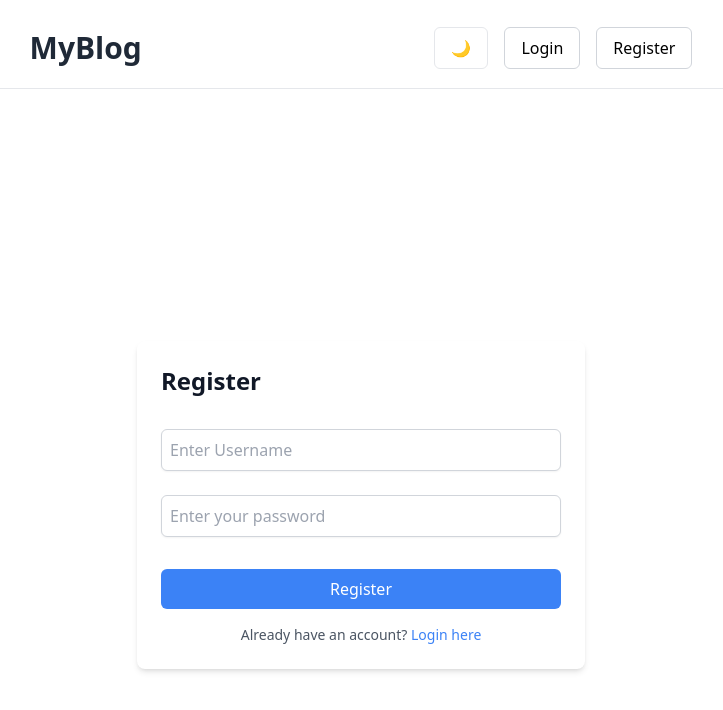
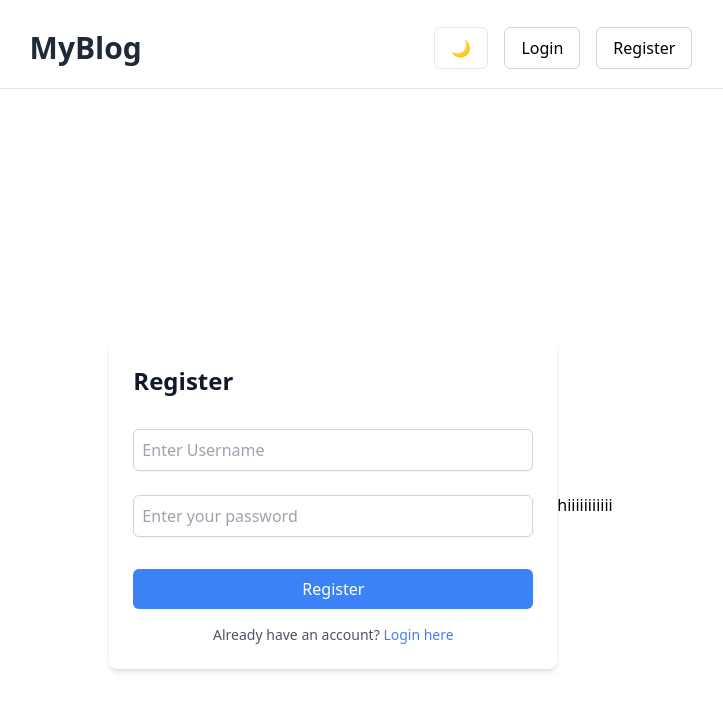
Before and after one commit to SamraddhiDevX/blog, a React (Create React App) app in the folder client/myapp/: page /register in a window 1280 px wide. Shown: the top 710 px of the page, without its empty margins (279-1002 px from the left). Built offline with nearby package versions, Linux system fonts and the light colour scheme; no server answers.

Commit message:
Update Register.js

```diff
--- a/client/myapp/src/components/Register.js
+++ b/client/myapp/src/components/Register.js
@@ -124,6 +124,7 @@ const Register = () => {
         </p>
       </div>
     </div>
+            hiiiiiiiiiii
   </div>
 );
 };
```
